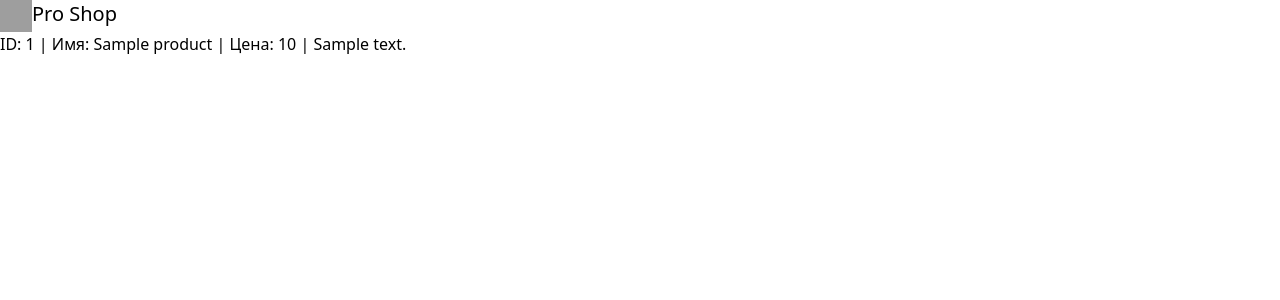
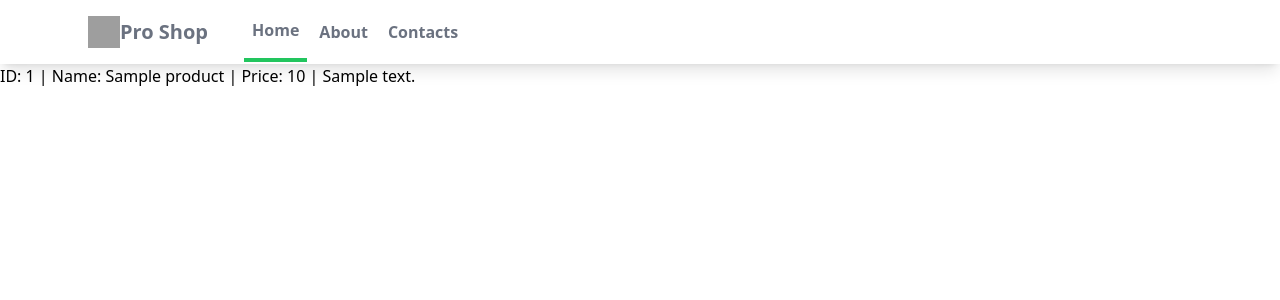
Before and after one commit to Lertss/DjangoStore, a Django app: template myapp/templates/myapp/index.html in a window 1280 px wide. Shown: the top 300 px of the page. Run offline with Django 4.2, Linux system fonts and the light colour scheme; the template is opened without the code that fills it: values that come from a table or form of the project are taken from there, others are empty; tables that the repository leaves empty hold one stand-in row (values such as "Sample post"); grey boxes are pictures that could not be loaded.

Commit message:
base template + navbar

```diff
--- a/myapp/static/myapp/styles.css
+++ b/myapp/static/myapp/styles.css
@@ -526,6 +526,15 @@ video {
   position: static;
 }
 
+.mx-auto {
+  margin-left: auto;
+  margin-right: auto;
+}
+
+.block {
+  display: block;
+}
+
 .flex {
   display: flex;
 }
@@ -538,7 +547,79 @@ video {
   width: 2rem;
 }
 
+.max-w-6xl {
+  max-width: 72rem;
+}
+
+.items-center {
+  align-items: center;
+}
+
+.justify-between {
+  justify-content: space-between;
+}
+
+.space-x-7 > :not([hidden]) ~ :not([hidden]) {
+  --tw-space-x-reverse: 0;
+  margin-right: calc(1.75rem * var(--tw-space-x-reverse));
+  margin-left: calc(1.75rem * calc(1 - var(--tw-space-x-reverse)));
+}
+
+.space-x-1 > :not([hidden]) ~ :not([hidden]) {
+  --tw-space-x-reverse: 0;
+  margin-right: calc(0.25rem * var(--tw-space-x-reverse));
+  margin-left: calc(0.25rem * calc(1 - var(--tw-space-x-reverse)));
+}
+
+.border {
+  border-width: 1px;
+}
+
+.border-b-4 {
+  border-bottom-width: 4px;
+}
+
+.border-green-500 {
+  --tw-border-opacity: 1;
+  border-color: rgb(34 197 94 / var(--tw-border-opacity));
+}
+
+.bg-white {
+  --tw-bg-opacity: 1;
+  background-color: rgb(255 255 255 / var(--tw-bg-opacity));
+}
+
+.px-4 {
+  padding-left: 1rem;
+  padding-right: 1rem;
+}
+
+.px-2 {
+  padding-left: 0.5rem;
+  padding-right: 0.5rem;
+}
+
+.py-4 {
+  padding-top: 1rem;
+  padding-bottom: 1rem;
+}
+
 .text-xl {
   font-size: 1.25rem;
   line-height: 1.75rem;
 }
+
+.font-semibold {
+  font-weight: 600;
+}
+
+.text-gray-500 {
+  --tw-text-opacity: 1;
+  color: rgb(107 114 128 / var(--tw-text-opacity));
+}
+
+.shadow-lg {
+  --tw-shadow: 0 10px 15px -3px rgb(0 0 0 / 0.1), 0 4px 6px -4px rgb(0 0 0 / 0.1);
+  --tw-shadow-colored: 0 10px 15px -3px var(--tw-shadow-color), 0 4px 6px -4px var(--tw-shadow-color);
+  box-shadow: var(--tw-ring-offset-shadow, 0 0 #0000), var(--tw-ring-shadow, 0 0 #0000), var(--tw-shadow);
+}
--- /dev/null
+++ b/myapp/templates/myapp/base.html
@@ -0,0 +1,16 @@
+<!DOCTYPE html>
+{% load static %}
+<html lang="en">
+<head>
+    <meta charset="UTF-8">
+    <meta http-equiv="X-UA-Compatible" content="IE=edge">
+    <meta name="viewport" content="width=device-width, initial-scale=1.0">
+    <link rel="stylesheet" href="{% static 'myapp/styles.css' %}">
+    <title>Document</title>
+</head>
+<body>
+    {% block content %}
+
+    {% endblock content %}
+</body>
+</html>
--- a/myapp/templates/myapp/index.html
+++ b/myapp/templates/myapp/index.html
@@ -1,16 +1,21 @@
+{% extends "myapp/base.html" %}
 {% load static %}
-<html>
-    <head>
-        <link rel="stylesheet" href="{% static 'myapp/styles.css' %}">
-    </head>
-    <body >
-			<nav>
-				<div>
-					<div>
-						<div>
-							<div class="flex">
+
+{% block content %}
+    <nav class="bg-white shadow-lg">
+          <div class="max-w-6xl mx-auto px-4">
+            <div class="flex justify-between">
+              <div class="flex space-x-7">
+                <div >
+                  <a href="#" class="flex items-center px-2 py-4">
                   <img class="h-8 w-8" src="{% static 'myapp/images/shop.png' %}" alt="logo" />
-									<span class="text-xl">Pro Shop</span>
+                  <span class="text-gray-500 font-semibold text-xl">Pro Shop</span>
+                </a>
+                </div>
+                <div class="items-center flex space-x-1">
+                  <a href="#" class="py-4 px-2 text-gray-500 font-semibold border-b-4 border-green-500">Home</a>
+                  <a href="#" class="py-4 px-2 text-gray-500 font-semibold">About</a>
+                  <a href="#" class="py-4 px-2 text-gray-500 font-semibold">Contacts</a>
                 </div>
               </div>
             </div>
@@ -22,9 +27,8 @@
             {% for item in items %}
             <a href="{% url 'myapp:detail' item.id %}">
 
-            ID: {{item.id}} | Имя: {{item.name}} | Цена: {{item.price}} | {{item.description}} <br/>
-            <a>
+            ID: {{item.id}} | Name: {{item.name}} | Price: {{item.price}} | {{item.description}} <br/>
+            </a>
             {% endfor %}
         </h4>
-    </body>
-</html>
+        {% endblock content %}
```
Lines whose indentation alone changed are shown as unchanged.
